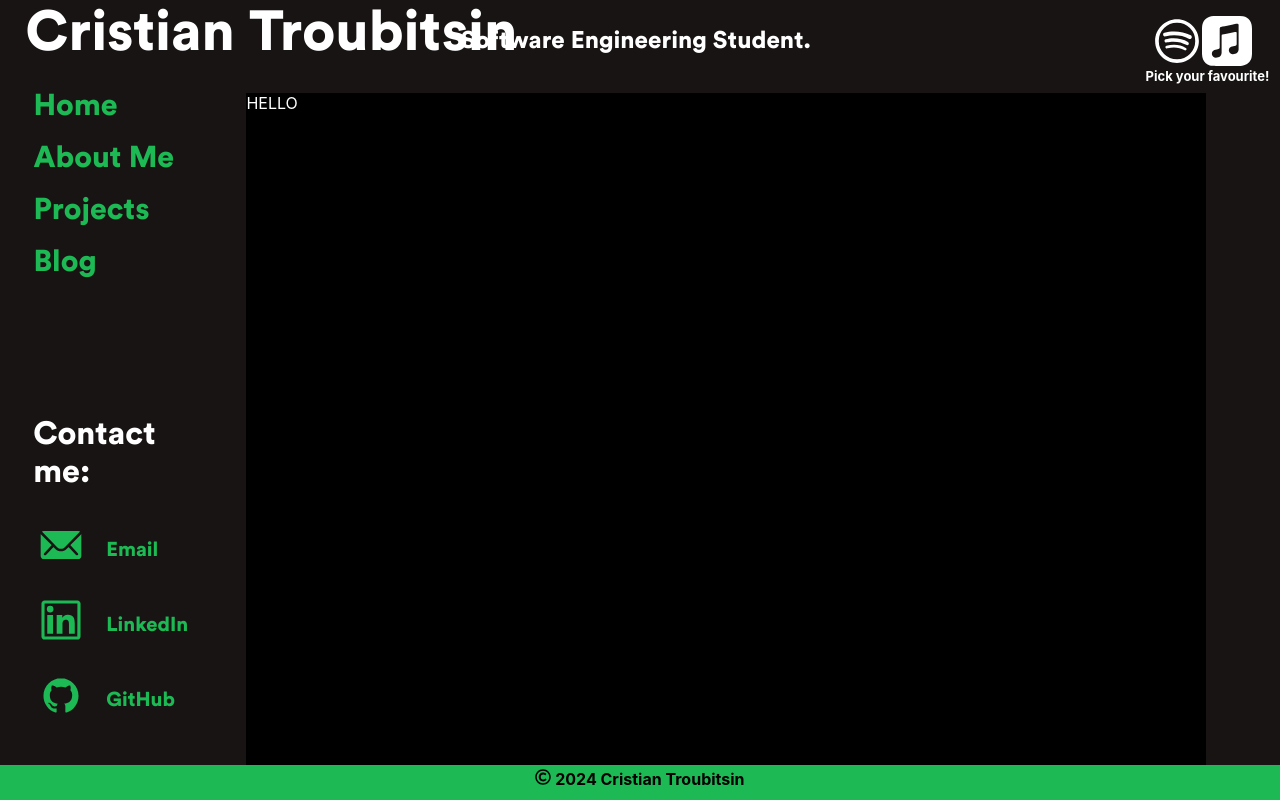
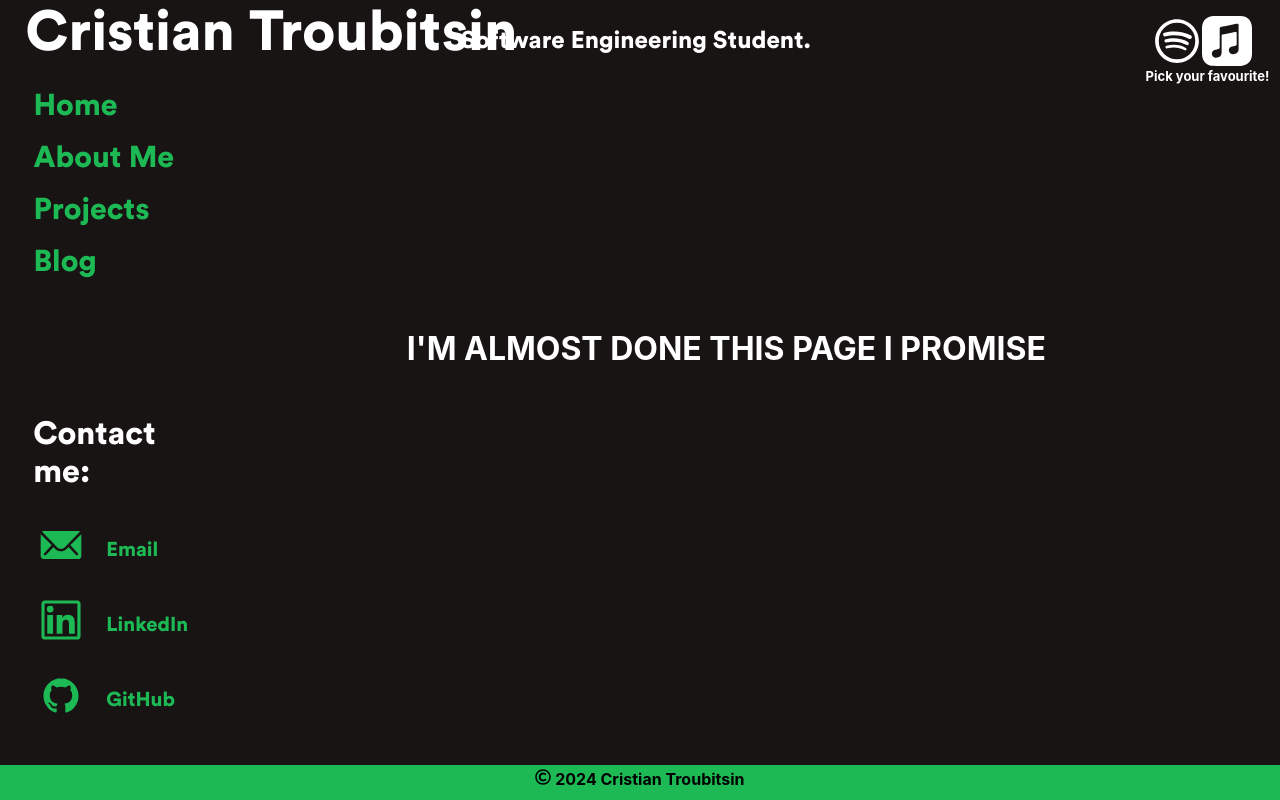
Before and after one commit to ctroubit/pw, a React (Create React App) app in the folder pw-ctroubit/: page /about in a window 1280 px wide. Built offline with nearby package versions, Linux system fonts and the light colour scheme.

Commit message:
Added temp About page

```diff
--- a/pw-ctroubit/src/components/About.css
+++ b/pw-ctroubit/src/components/About.css
@@ -1,7 +1,16 @@
-.AboutMain{
-    background-color:black;
+.about-main{
+    background-color:#191414;
     width: 75vw;
     height: 84vh;
     margin-left: 15%;
     margin-top: 0;
+    text-align: center;
+    font-weight: 700;
+    font-size: 200%;
+    justify-content: center;
+    align-items: center;
+    display: flex;
 }
+.text{
+    margin-top: -20vh;
+}
--- a/pw-ctroubit/src/components/About.js
+++ b/pw-ctroubit/src/components/About.js
@@ -2,8 +2,10 @@ import React from "react";
 import "./About.css"
 const About = () =>{
     return(
-        <div class="AboutMain">
-            HELLO
+        <div class="about-main">
+            <div className='text'>
+                I'M ALMOST DONE THIS PAGE I PROMISE
+            </div>
         </div>
     );
 }
```
